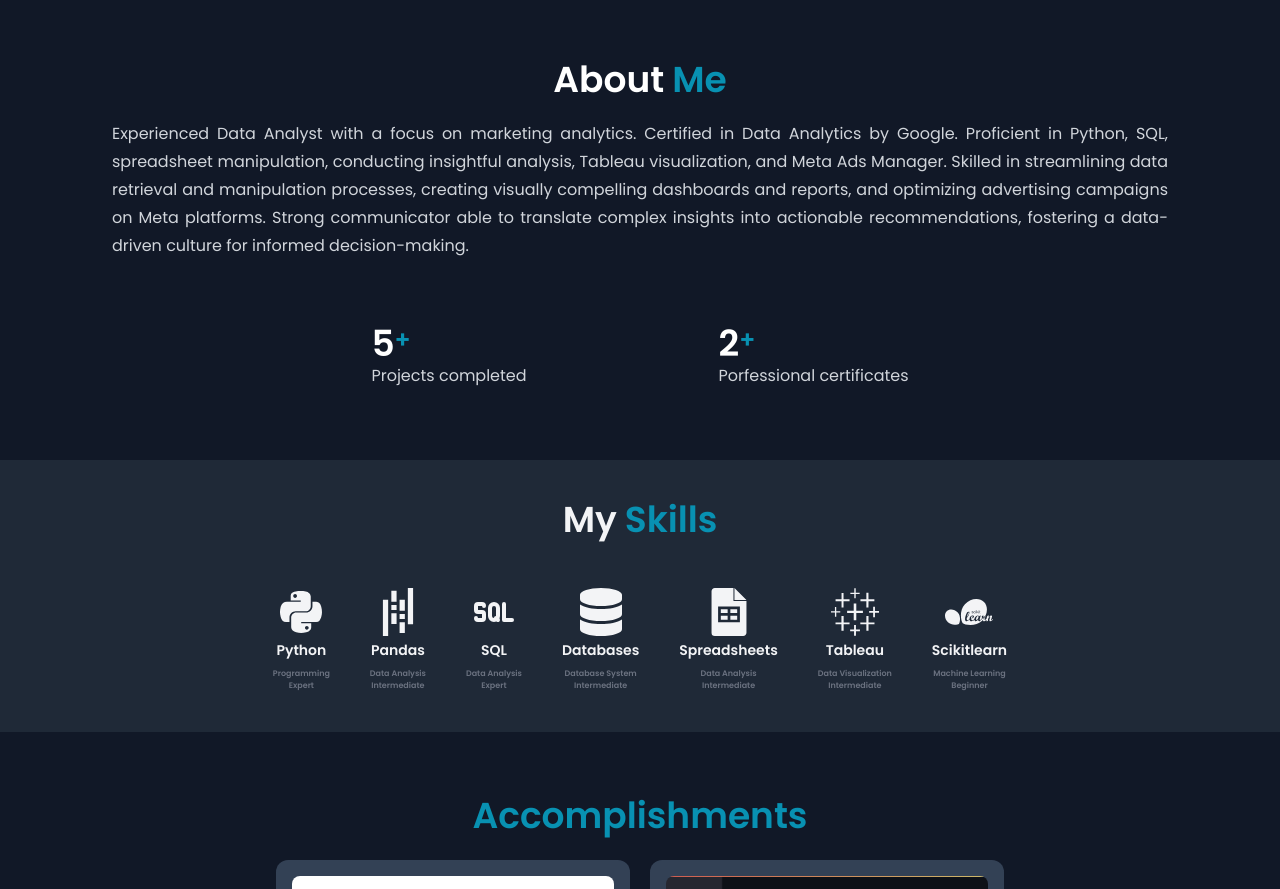
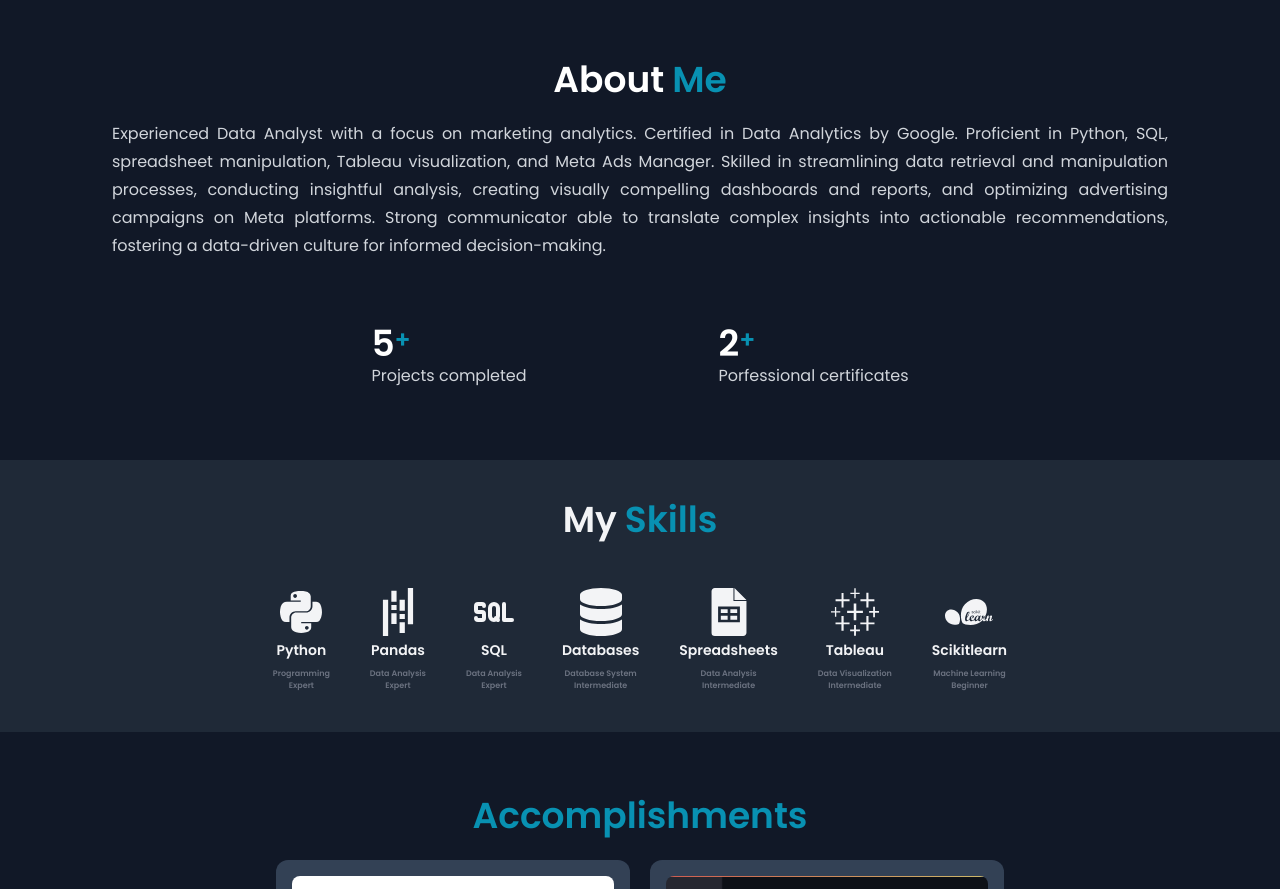
Before and after one commit to ikram98ai/portfolio, a React (Vite) app: page / in a window 1280 px wide. Shown: the part 740-1629 px from the top of the page. Built offline with nearby package versions, Linux system fonts and the light colour scheme.

Commit message:
correcting about me

```diff
--- a/src/components/About.tsx
+++ b/src/components/About.tsx
@@ -17,8 +17,8 @@ const About = () => {
       <div className="flex flex-col items-center md:gap-6 gap-12 max-w-6xl mx-auto text-gray-300 mt-5">
         <p className="text-justify leading-7 w-11/12 mx-auto">
         Experienced Data Analyst with a focus on marketing analytics. Certified in Data Analytics by Google. Proficient
-in Python, SQL, spreadsheet manipulation, conducting insightful analysis, Tableau visualization, and Meta Ads Manager. Skilled in streamlining
-data retrieval and manipulation processes, creating visually compelling dashboards and reports, and optimizing
+in Python, SQL, spreadsheet manipulation, Tableau visualization, and Meta Ads Manager. Skilled in streamlining
+data retrieval and manipulation processes, conducting insightful analysis, creating visually compelling dashboards and reports, and optimizing
 advertising campaigns on Meta platforms. Strong communicator able to translate complex insights into actionable
 recommendations, fostering a data-driven culture for informed decision-making.
         </p>
--- a/src/components/Hero.tsx
+++ b/src/components/Hero.tsx
@@ -7,7 +7,7 @@ const Hero = () =>{
 
 
     const social_media = [
-        {icon: <FaGithub/>,link:"https://github.com/ikram98ai/"},
+        {icon: <FaGithub/>,link:"https://github.com/ikram98ai?tab=repositories"},
         {icon: <FaLinkedin/>,link:"https://www.linkedin.com/in/ikram98ai/"},
         {icon: <IoLogoWhatsapp/>, link:"https://wa.me/+923020185186"},
         {icon: <MdEmail/>, link: "mailto:ikram98ai@gmail.com"}
--- a/src/components/Skills.tsx
+++ b/src/components/Skills.tsx
@@ -14,7 +14,7 @@ const Skills = () => {
       icon: <SiPandas />,
       name: "Pandas",
       skill: "Data Analysis",
-      level: "Intermediate",
+      level: "Expert",
     },
     {
       icon: <TbSql />,
```
